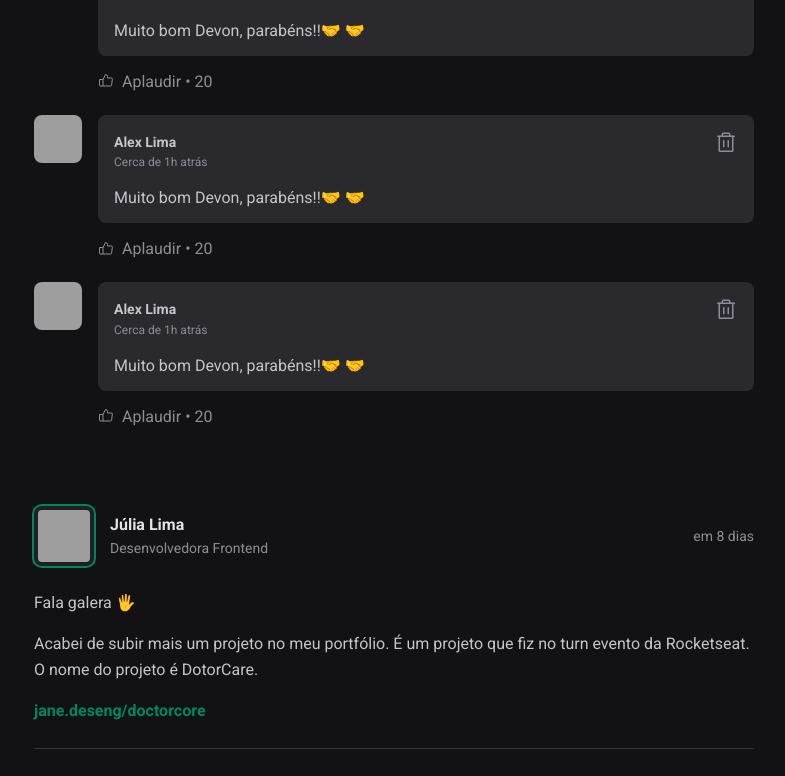
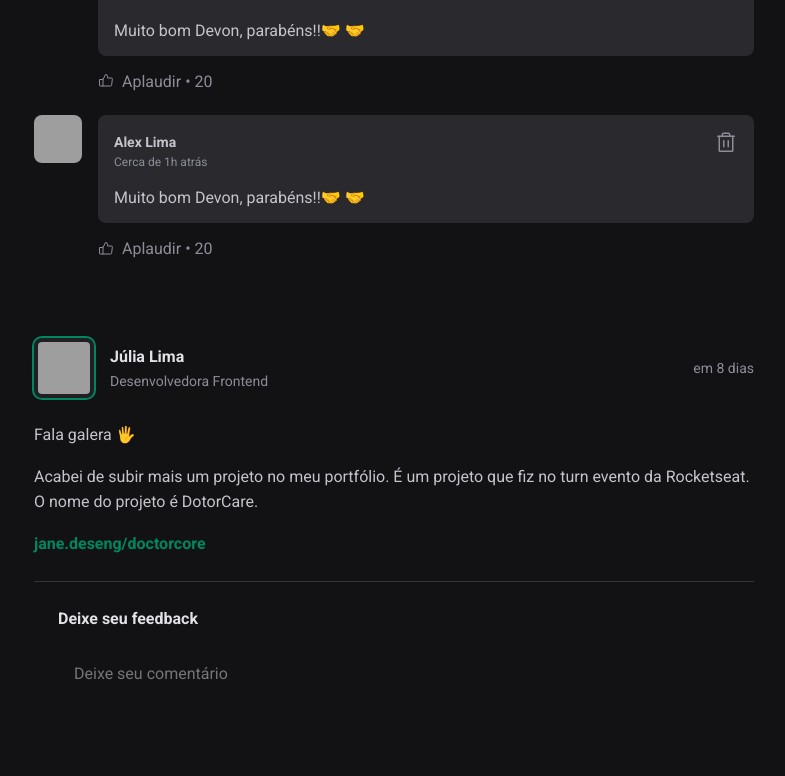
Before and after one commit to Allex-Lima/jornada-react, a React (Vite) app: page / in a window 1280 px wide. Shown: the part 662-1438 px from the top of the page, without its empty margins (342-1127 px from the left). Built offline with nearby package versions, Linux system fonts and the light colour scheme; grey boxes are pictures that could not be loaded.

Commit message:
Feat: Estado(useState)

```diff
--- a/src/components/Post.jsx
+++ b/src/components/Post.jsx
@@ -3,8 +3,14 @@
 import { Avatar } from './Avatar'
 import { Comment } from './Comment'
 import styles from './Post.module.css'
+import { useState } from 'react'
 
 export function Post({ author, publishedAt, content }) {
+
+    const [comments, setComments] = useState([
+        1,
+        2,
+    ])
 
     const publishedDateFormatted = format(publishedAt, "dd 'de' LLLL 'às' HH:mm'h'", {
         locale: ptBR,
@@ -14,6 +20,13 @@
         locale: ptBR,
         addSuffix: true
     })
+
+    function handleCreateNewComment() {
+        event.preventDefault()
+        setComments([...comments, comments.length + 1])
+        console.log(comments)
+
+    }
 
     return (
         <article className={styles.post}>
@@ -40,7 +53,7 @@
                 })}
             </div>
 
-            <form className={styles.commentForm}>
+            <form onSubmit={handleCreateNewComment} className={styles.commentForm}>
                 <strong>Deixe seu feedback</strong>
                 <textarea
                     placeholder='Deixe seu comentário'
@@ -51,9 +64,9 @@
             </form>
 
             <div className={styles.commentList}>
-                <Comment />
-                <Comment />
-                <Comment />
+                {comments.map((comment) => {
+                    return <Comment />
+                })}
             </div>
         </article>
     )
```
